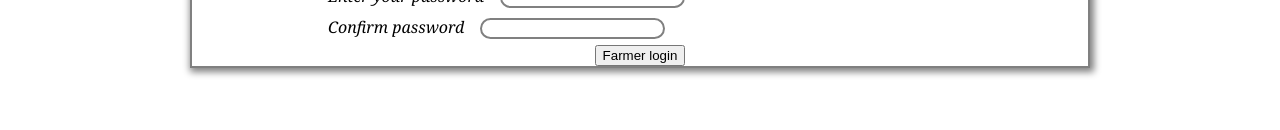
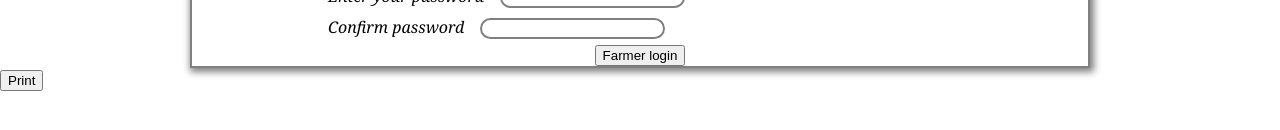
Before and after one commit to parthSoni4/DBMSProject, a React (Create React App) app in the folder client/my-app/: page / in a window 1280 px wide. Shown: the part 502-632 px from the top of the page. Built offline with nearby package versions, Linux system fonts and the light colour scheme; the HTML template or start-up script is replaced by a standard one.

Commit message:
insertion done of farmer

```diff
--- a/client/my-app/src/App.js
+++ b/client/my-app/src/App.js
@@ -3,6 +3,7 @@ import './App.css';
 import Navbar from "./Components/Navbar";
 import Form from "./Components/Form";
 import Home from "./Components/Home";
+import AllFarmer from './Components/AllFarmer';
 
 function App() {
   return (
@@ -10,6 +11,7 @@ function App() {
    <Navbar></Navbar>
    {/* <Home></Home> */}
    <Form></Form>
+   <AllFarmer></AllFarmer>
    </>
   );
 }
--- /dev/null
+++ b/client/my-app/src/Components/AllFarmer.js
@@ -0,0 +1,17 @@
+import axios from "axios";
+import react from "react";
+
+export default function AllFarmer()
+{
+    const display=()=>{
+
+        axios.get("http://localhost:3001/AllFarmer").then((response)=>{
+            console.log(response.data);
+        })
+    }
+    return(
+        <>
+            <button onClick={display}>Print</button>
+        </>
+    )
+}
--- a/client/my-app/src/Components/Form.css
+++ b/client/my-app/src/Components/Form.css
@@ -4,6 +4,7 @@ form,main {
     box-shadow: 2px 2px 7px 2px grey;
     margin-top: 1.9rem;
     padding-top: 0.9rem;
+    margin-bottom: 5rem;
 }
 input {
     margin: 0.5rem;
```
Also changed, not shown: 1 other file (tests, documents, lock files or other folders).
